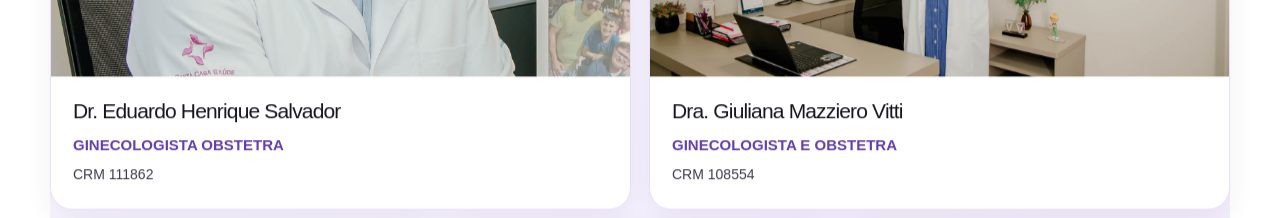
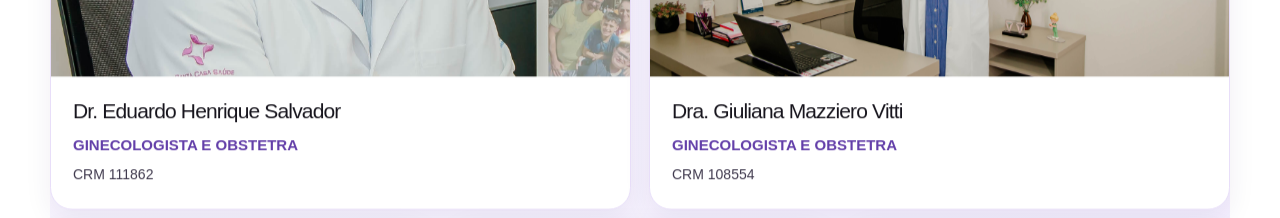
Before and after one commit to pgozetto/instituto_da_mulher, a Next.js app: page / in a window 1280 px wide. Shown: the part 2220-2438 px from the top of the page. Built offline with nearby package versions, Linux system fonts and the light colour scheme; no server answers.

Commit message:
Ajusta cargo do Dr Eduardo

```diff
--- a/app/page.tsx
+++ b/app/page.tsx
@@ -41,7 +41,7 @@ const professionals = [
     image: "/images/medico.jpg",
     name: "Dr. Eduardo Henrique Salvador",
     registration: "CRM 111862",
-    role: "Ginecologista obstetra",
+    role: "Ginecologista e Obstetra",
     alt: "Dr. Eduardo Henrique Salvador, ginecologista obstetra",
   },
   {
```
